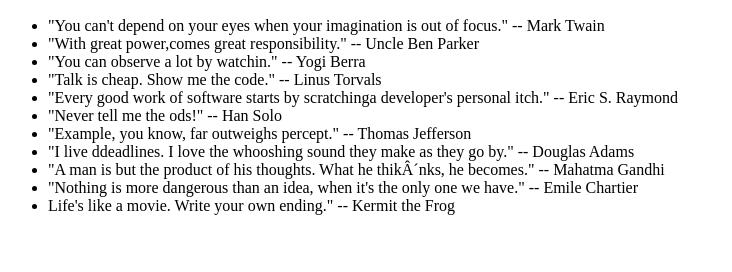
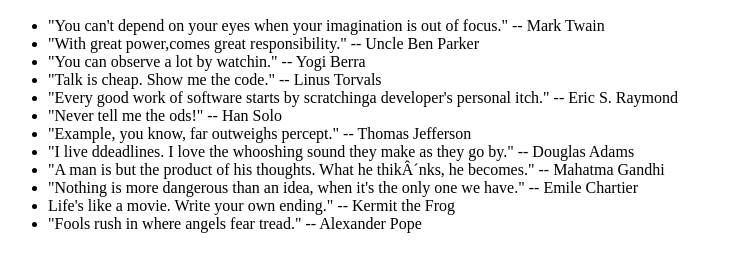
Before and after one commit to FinnFlaschka/0main_openSAP_repo, a plain HTML site: page index.html in a window 1280 px wide. Shown: the part 110-382 px from the top of the page, without its empty margins (0-732 px from the left). Drawn offline with Linux system fonts and the light colour scheme.

Commit message:
added quote by Alexander Pope

```diff
--- a/index.html
+++ b/index.html
@@ -20,6 +20,7 @@
 			<li>"A man is but the product of his thoughts. What he thik´nks, he becomes." -- Mahatma Gandhi</li>
 			<li>"Nothing is more dangerous than an idea, when it's the only one we have." -- Emile Chartier</li>
 			<li>Life's like a movie. Write your own ending." -- Kermit the Frog</li>
+			<li>"Fools rush in where angels fear tread." -- Alexander Pope</li>
 		</ul>
 	</body>
 </html>
```
